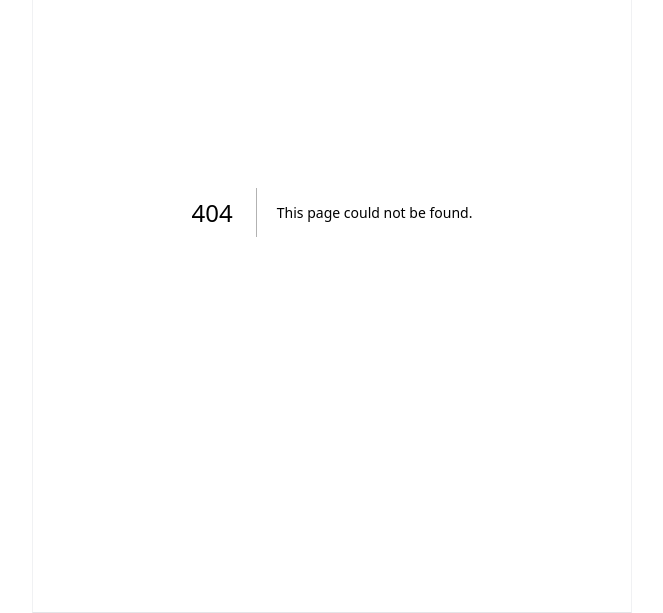
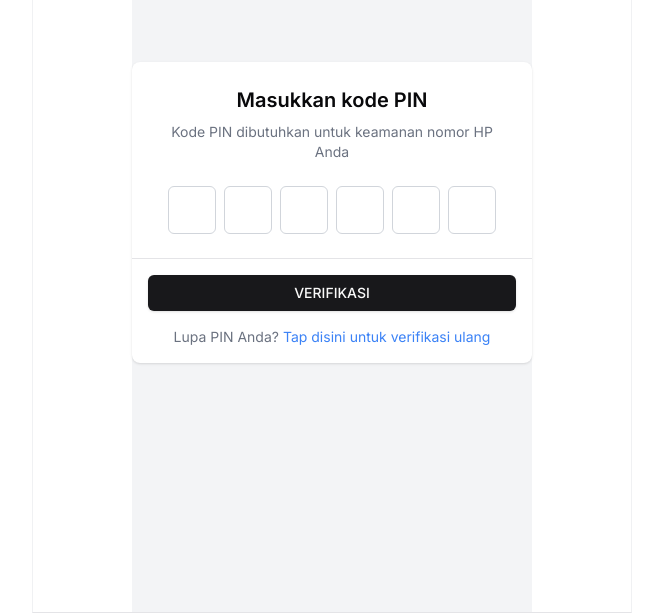
Before and after one commit to tobiasagyasta/frontend-delish-app, a Next.js app: page /login-pin in a window 1280 px wide. Before the commit this address had no page. Shown: the part 188-801 px from the top of the page, without its empty margins (308-971 px from the left). Built offline with nearby package versions, Linux system fonts and the light colour scheme.

Commit message:
update login pin verifikasi

```diff
--- a/package.json
+++ b/package.json
@@ -15,7 +15,7 @@
     "class-variance-authority": "^0.7.0",
     "clsx": "^2.1.1",
     "lucide-react": "^0.454.0",
-    "next": "15.0.2",
+    "next": "^15.0.3",
     "react": "^18.3.1",
     "react-dom": "^18.3.1",
     "react-hook-form": "^7.53.1",
--- /dev/null
+++ b/src/app/login-pin/page.tsx
@@ -0,0 +1,60 @@
+"use client";
+import React, { useState } from "react";
+import { Button } from "@/components/ui/button";
+import { Input } from "@/components/ui/input";
+import { Card, CardContent, CardFooter } from "@/components/ui/card";
+
+const LoginPin = () => {
+  const [pin, setPin] = useState(Array(6).fill(""));
+
+  const handleInputChange = (value: string, index: number) => {
+    const newPin = [...pin];
+    newPin[index] = value;
+    setPin(newPin);
+
+    // Automatically move to the next input field
+    if (value.length === 1 && index < 5) {
+      const nextInput = document.getElementById(`pin-${index + 1}`);
+      if (nextInput) nextInput.focus();
+    }
+  };
+
+  return (
+    <div className="flex flex-col items-center justify-center min-h-screen bg-gray-100">
+      <Card className="w-[90%] sm:w-[400px]">
+        <CardContent className="p-6">
+          <h1 className="text-xl font-semibold text-center">Masukkan kode PIN</h1>
+          <p className="text-sm text-center text-gray-500 mt-2">
+            Kode PIN dibutuhkan untuk keamanan nomor HP Anda
+          </p>
+
+          <div className="flex justify-center gap-2 mt-6">
+            {pin.map((value, index) => (
+              <Input
+                key={index}
+                id={`pin-${index}`}
+                type="text"
+                maxLength={1}
+                value={value}
+                onChange={(e: React.ChangeEvent<HTMLInputElement>) => handleInputChange(e.target.value, index)}
+                style={{ appearance: "none" }}
+                className="w-12 h-12 text-center text-lg font-bold no-spinner"
+              />
+            ))}
+          </div>
+        </CardContent>
+        <CardFooter className="flex flex-col items-center gap-4 p-4">
+          <Button className="w-full">VERIFIKASI</Button>
+          <p className="text-sm text-gray-500">
+            Lupa PIN Anda?{" "}
+            <a href="#" className="text-blue-500 hover:underline">
+              Tap disini untuk verifikasi ulang
+            </a>
+          </p>
+        </CardFooter>
+      </Card>
+    </div>
+  );
+};
+
+export default LoginPin;
--- /dev/null
+++ b/src/components/ui/card.tsx
@@ -0,0 +1,18 @@
+// src/components/ui/card.tsx
+import React from "react";
+import { cn } from "@/lib/utils";
+
+// Card Container
+export const Card = ({ className, children }: { className?: string; children: React.ReactNode }) => (
+  <div className={cn("bg-white shadow rounded-lg", className)}>{children}</div>
+);
+
+// Card Content
+export const CardContent = ({ className, children }: { className?: string; children: React.ReactNode }) => (
+  <div className={cn("p-4", className)}>{children}</div>
+);
+
+// Card Footer
+export const CardFooter = ({ className, children }: { className?: string; children: React.ReactNode }) => (
+  <div className={cn("border-t p-4", className)}>{children}</div>
+);
--- /dev/null
+++ b/src/components/ui/input.tsx
@@ -0,0 +1,19 @@
+// src/components/ui/input.tsx
+import React from "react";
+import { cn } from "@/lib/utils";
+
+export const Input = React.forwardRef<HTMLInputElement, React.InputHTMLAttributes<HTMLInputElement>>(
+  ({ className, ...props }, ref) => {
+    return (
+      <input
+        ref={ref}
+        className={cn(
+          "border border-gray-300 rounded-md focus:ring-2 focus:ring-blue-300 focus:outline-none px-3 py-2",
+          className
+        )}
+        {...props}
+      />
+    );
+  }
+);
+Input.displayName = "Input";
```
Also changed, not shown: 1 other file (tests, documents, lock files or other folders).
